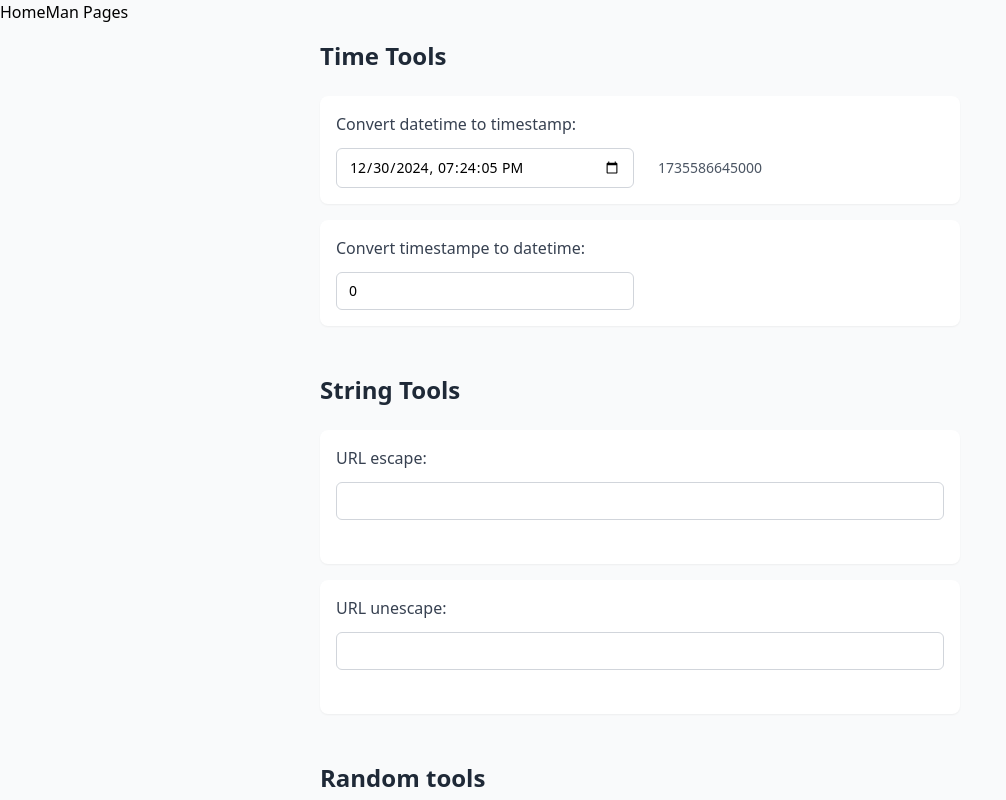
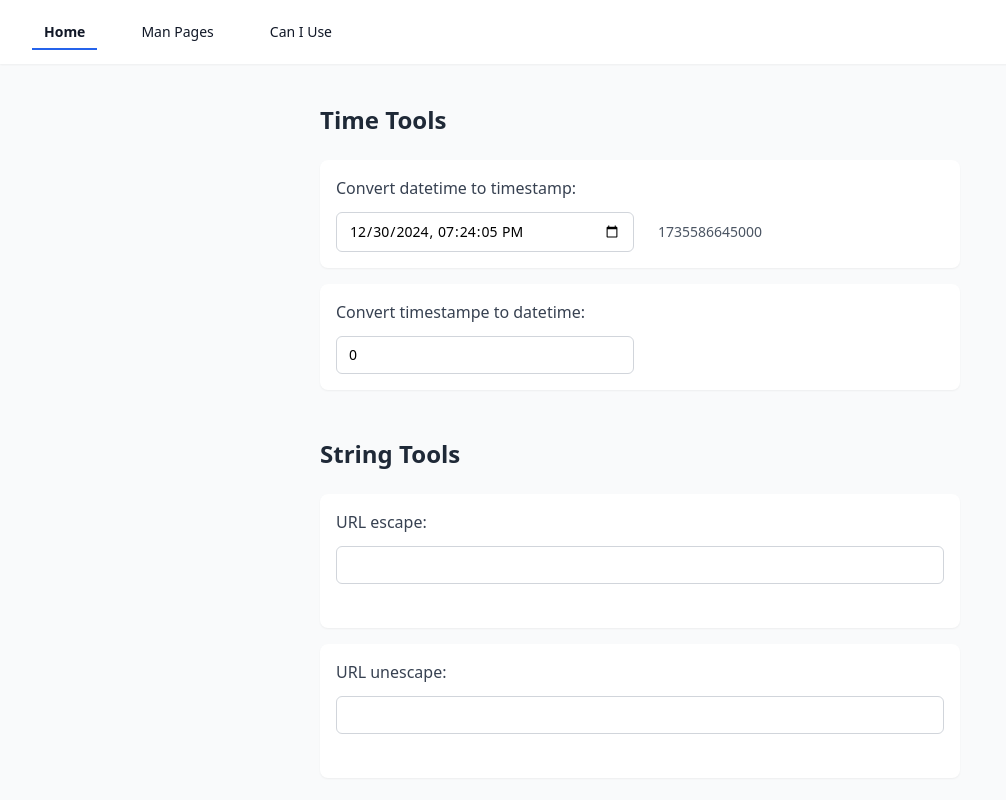
Before and after one commit to baalismlin/MyDevTools, a Vue app: page / in a window 1280 px wide. Shown: the top 800 px of the page, without its empty margins (0-1006 px from the left). Built offline with nearby package versions, Linux system fonts and the light colour scheme.

Commit message:
Add nav header

```diff
--- a/src/App.vue
+++ b/src/App.vue
@@ -1,16 +1,31 @@
 <script setup lang="ts">
-  import { RouterLink, RouterView } from 'vue-router'
+  import { RouterLink, RouterView, useRoute, useRouter } from 'vue-router'
+  const routes = useRouter().getRoutes()
+  const currentRoute = useRoute()
 </script>
 
 <template>
-  <header>
-    <div class="wrapper">
-      <nav>
-        <RouterLink to="/">Home</RouterLink>
-        <RouterLink to="/manpages">Man Pages</RouterLink>
-      </nav>
-    </div>
-  </header>
+  <div class="min-h-screen bg-gray-50">
+    <header class="bg-white shadow-sm">
+      <div class="max-w-7xl mx-auto px-4 sm:px-6 lg:px-8">
+        <nav class="flex space-x-8 h-16 items-center">
+          <RouterLink
+            v-for="route in routes"
+            :to="route.path"
+            :key="route.path"
+            :class="{ 'text-gray-900': currentRoute.path !== route.path }"
+            class="text-gray-900 hover:text-gray-600 px-3 py-2 text-sm font-medium relative"
+            active-class="text-blue-600 font-semibold"
+            exact-active-class="after:absolute after:bottom-0 after:left-0 after:w-full after:h-0.5 after:bg-blue-600"
+          >
+            {{ route.name }}
+          </RouterLink>
+        </nav>
+      </div>
+    </header>
 
-  <RouterView />
+    <main class="max-w-7xl mx-auto px-4 sm:px-6 lg:px-8 py-6">
+      <RouterView />
+    </main>
+  </div>
 </template>
--- /dev/null
+++ b/src/components/CommandTools/ManPages.vue
@@ -0,0 +1,5 @@
+<template>
+  <div>Man Pages</div>
+</template>
+
+<script setup lang="ts"></script>
--- a/src/router/index.ts
+++ b/src/router/index.ts
@@ -1,11 +1,13 @@
 import { createRouter, createWebHistory } from 'vue-router'
 import HomeView from '@/views/HomeView.vue'
 import ManPageView from '@/views/ManPageView.vue'
+import CanIUseView from '@/views/CanIUseView.vue'
 const router = createRouter({
   history: createWebHistory(import.meta.env.BASE_URL),
   routes: [
-    { path: '/', name: 'home', component: HomeView },
-    { path: '/manpages', name: 'manpages', component: ManPageView },
+    { path: '/', name: 'Home', component: HomeView },
+    { path: '/manpages', name: 'Man Pages', component: ManPageView },
+    { path: '/caniuse', name: 'Can I Use', component: CanIUseView },
   ],
 })
 export default router
--- /dev/null
+++ b/src/views/CanIUseView.vue
@@ -0,0 +1,5 @@
+<script setup lang="ts"></script>
+
+<template>
+  <div></div>
+</template>
--- /dev/null
+++ b/src/views/ManPageView.vue
@@ -0,0 +1,9 @@
+<script setup lang="ts">
+  import ManPages from '@/components/CommandTools/ManPages.vue'
+</script>
+
+<template>
+  <main>
+    <ManPages />
+  </main>
+</template>
```
